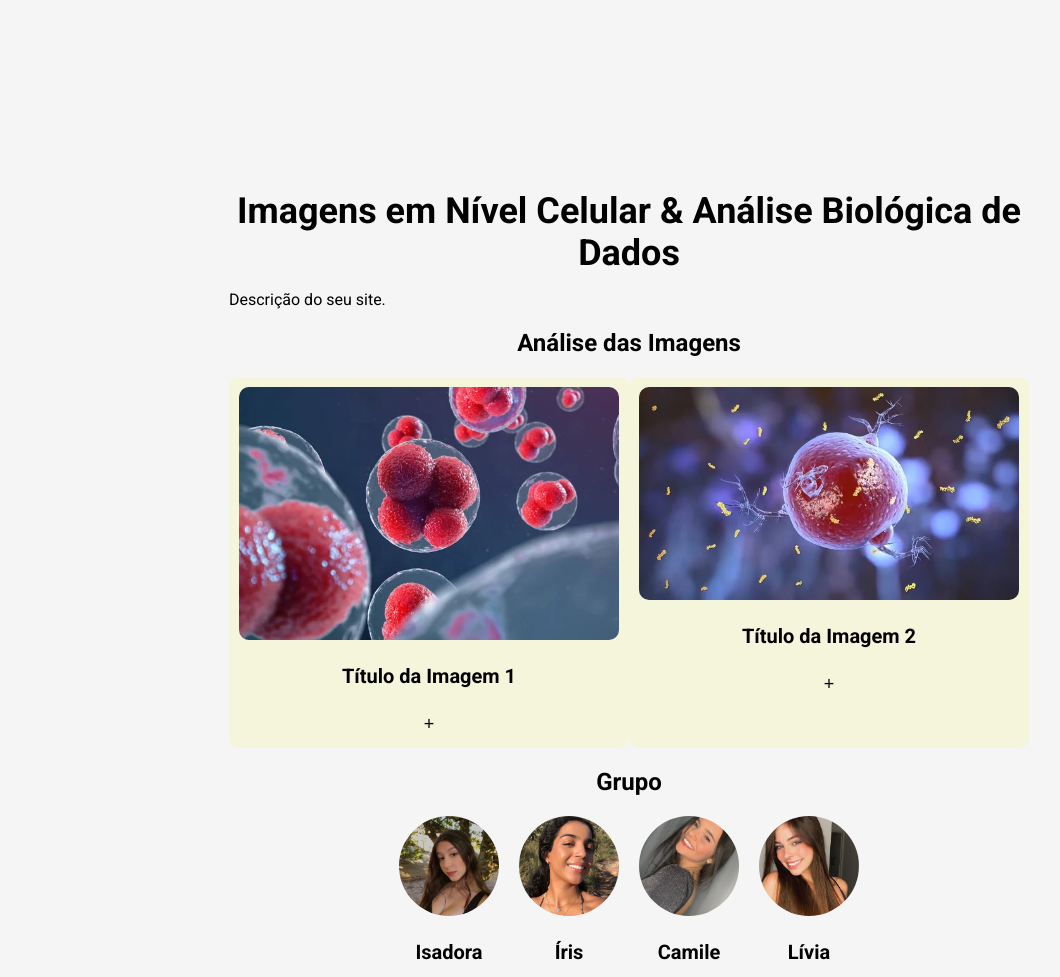
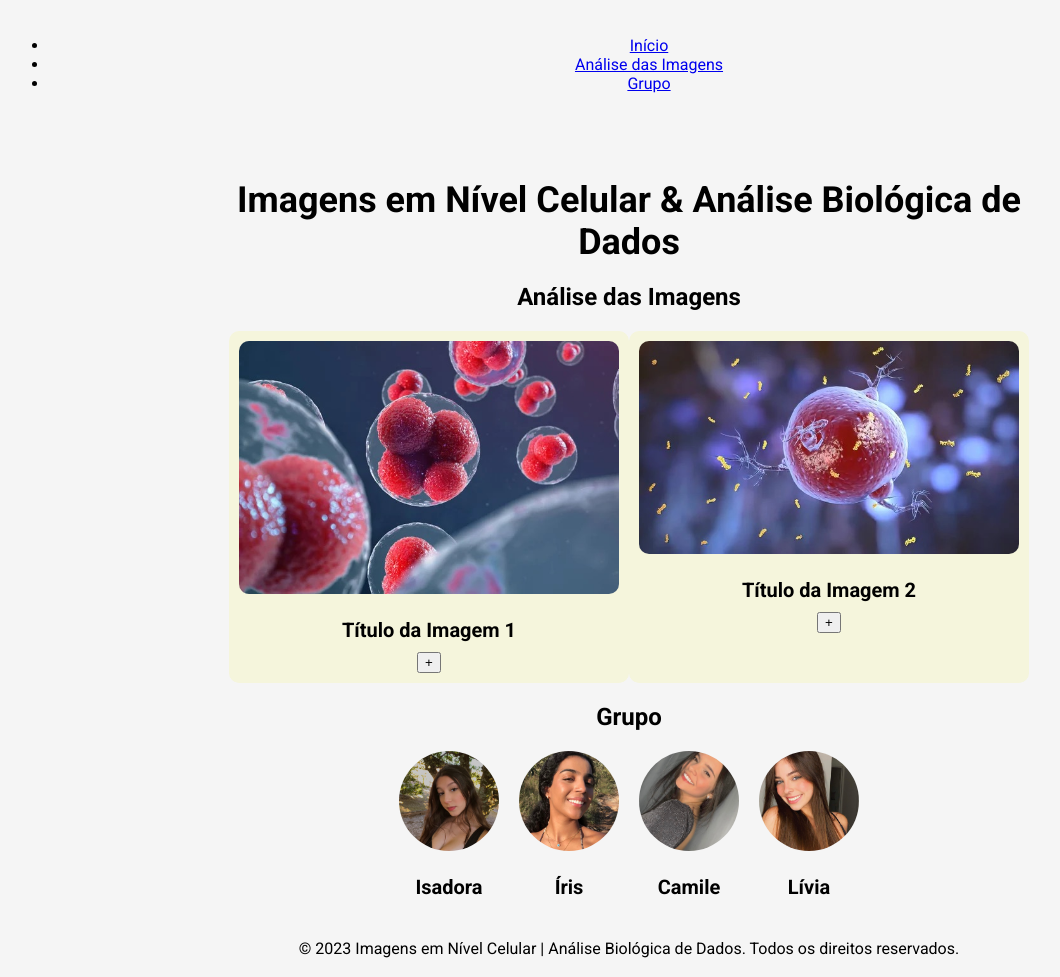
Before and after one commit to isabrao/Bioinf, a plain HTML site: page index.html in a window 1280 px wide. Shown: the top 977 px of the page, without its empty margins (11-1071 px from the left). Drawn offline with Linux system fonts and the light colour scheme.

Commit message:
Update index.html

```diff
--- a/index.html
+++ b/index.html
@@ -8,13 +8,19 @@
 </head>
 <body>
   <header>
-    <div class="microscope-icon"></div>
+    <nav>
+      <ul class="menu">
+        <li><a href="#inicio">Início</a></li>
+        <li><a href="#imagens">Análise das Imagens</a></li>
+        <li><a href="#grupo">Grupo</a></li>
+      </ul>
+    </nav>
   </header>
 
   <div class="container">
     <section id="inicio">
       <h1>Imagens em Nível Celular & Análise Biológica de Dados</h1>
-      <p>Descrição do seu site.</p>
+      <p class="description">Descrição do seu site.</p>
     </section>
 
     <section id="imagens">
@@ -24,7 +30,7 @@
           <img src="imagem1.jpg" alt="Imagem 1">
           <div class="image-caption">
             <h3>Título da Imagem 1</h3>
-            <button class="expand-button">+</button>
+            <button class="expand-icon">+</button>
             <p class="description">Descrição da Imagem 1.</p>
           </div>
         </div>
@@ -32,7 +38,7 @@
           <img src="imagem2.jpg" alt="Imagem 2">
           <div class="image-caption">
             <h3>Título da Imagem 2</h3>
-            <button class="expand-button">+</button>
+            <button class="expand-icon">+</button>
             <p class="description">Descrição da Imagem 2.</p>
           </div>
         </div>
```
